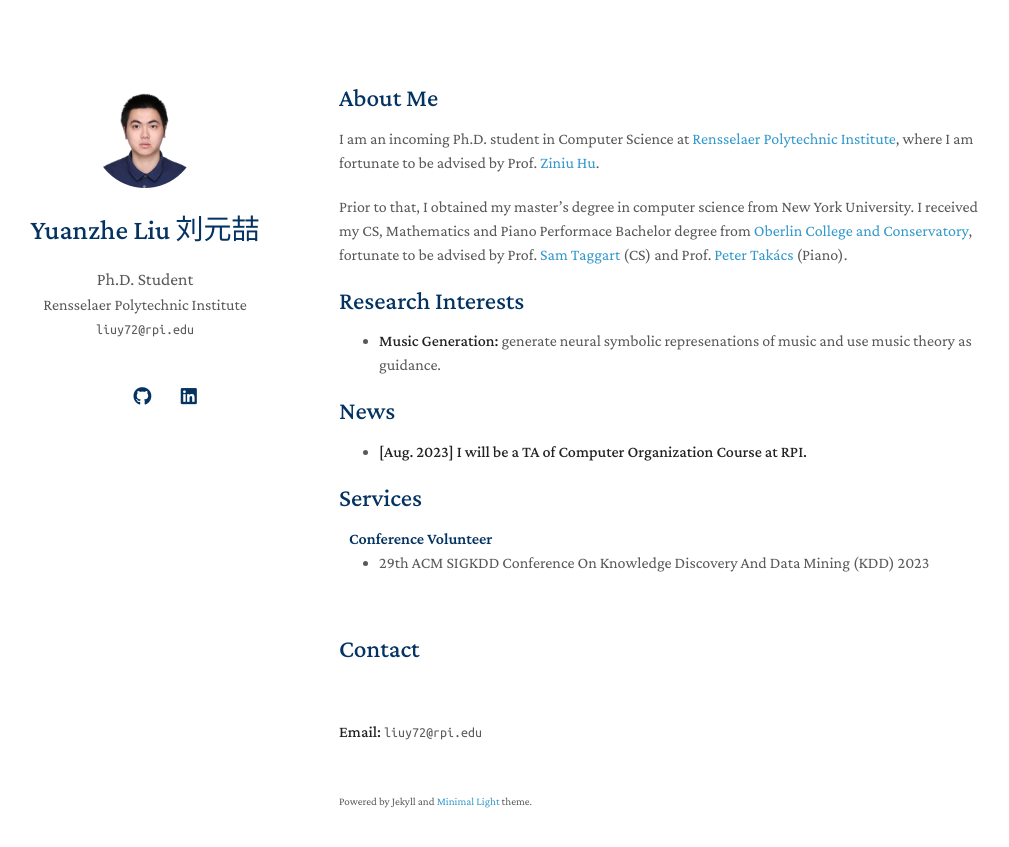
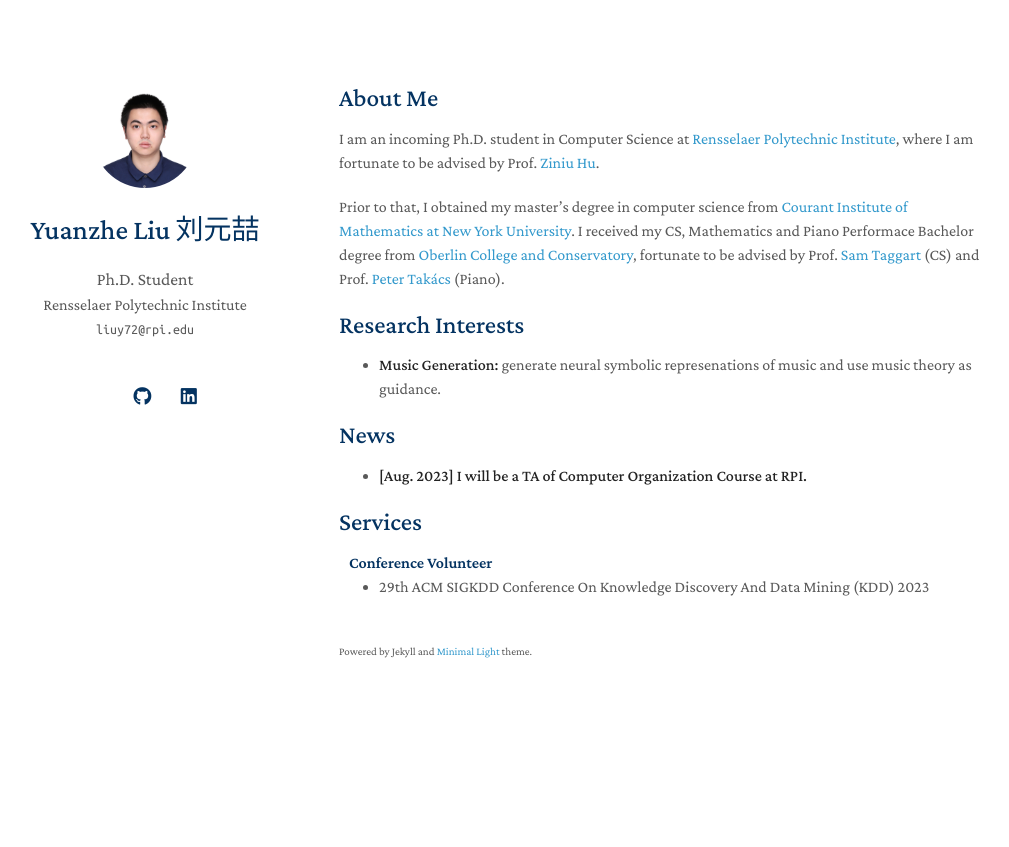
Before and after one commit to ggflow123/ggflow123.github.io, a Jekyll site: the page built from index.md, in a window 1280 px wide. Shown: the top 847 px of the page, without its empty margins (131-1140 px from the left). Built offline with Jekyll 4.4.1, drawn with Linux system fonts in a browser that asks for light colours; nearby versions of some CDN libraries; a style sheet for code colours, icons or effects is not loaded.

Commit message:
index updated

```diff
--- a/index.md
+++ b/index.md
@@ -7,7 +7,7 @@ layout: homepage
 
 I am an incoming Ph.D. student in Computer Science at [Rensselaer Polytechnic Institute](https://science.rpi.edu/computer-science), where I am fortunate to be advised by Prof. [Ziniu Hu](https://acbull.github.io).
 
-Prior to that, I obtained my master's degree in computer science from New York University. I received my CS, Mathematics and Piano Performace Bachelor degree from [Oberlin College and Conservatory](https://www.oberlin.edu), fortunate to be advised by Prof. [Sam Taggart](http://samueltaggart.com) (CS) and Prof. [Peter Takács](https://www.oberlin.edu/peter-takacs) (Piano).
+Prior to that, I obtained my master's degree in computer science from [Courant Institute of Mathematics at New York University](https://cims.nyu.edu/dynamic/). I received my CS, Mathematics and Piano Performace Bachelor degree from [Oberlin College and Conservatory](https://www.oberlin.edu), fortunate to be advised by Prof. [Sam Taggart](http://samueltaggart.com) (CS) and Prof. [Peter Takács](https://www.oberlin.edu/peter-takacs) (Piano).
 
 ## Research Interests
 
@@ -20,5 +20,3 @@ Prior to that, I obtained my master's degree in computer science from New York U
 {% include_relative _includes/services.md %}
 
 <h2 id="contact"></h2>
-
-{% include_relative _includes/contact.md %}
```
